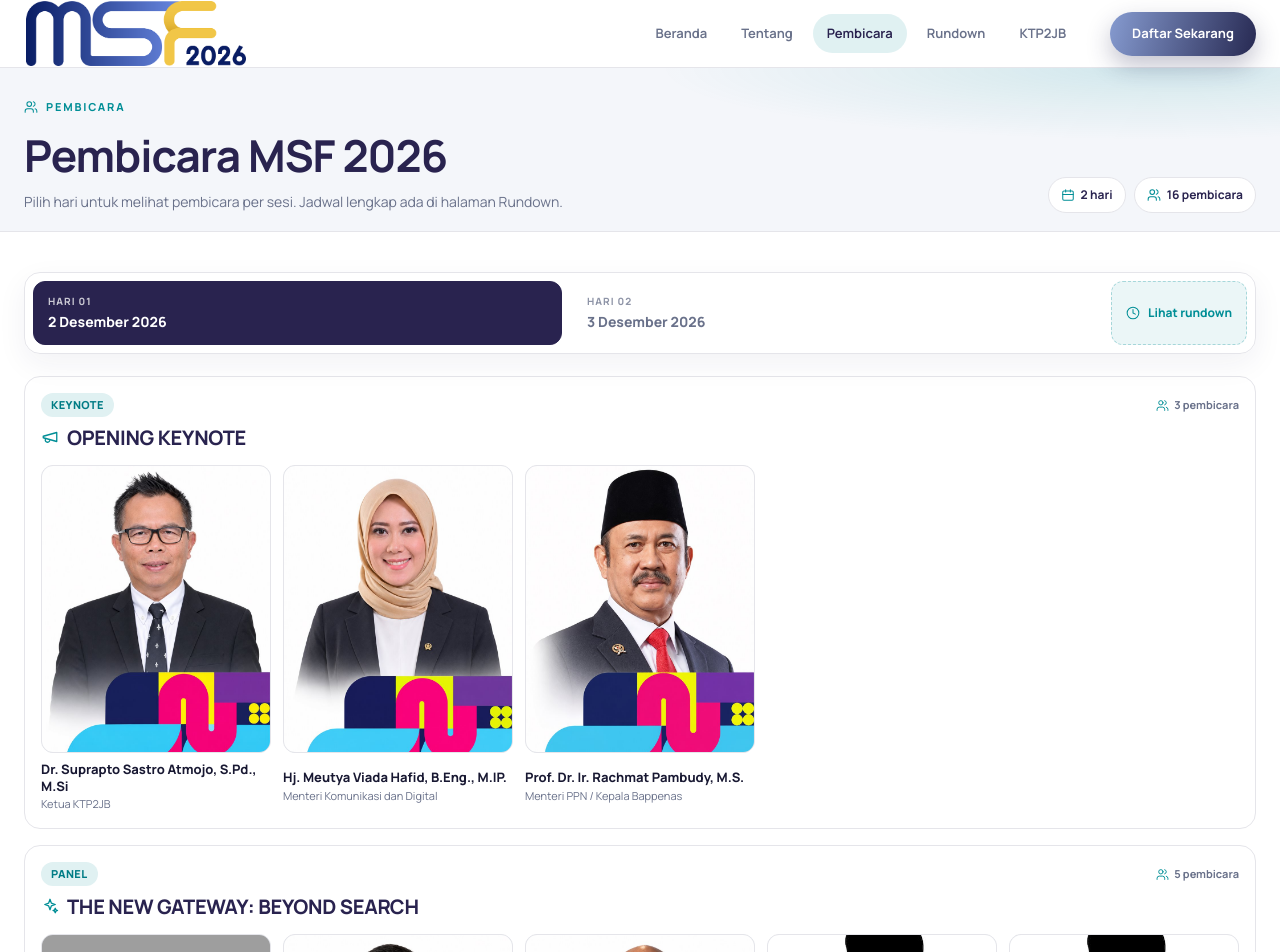
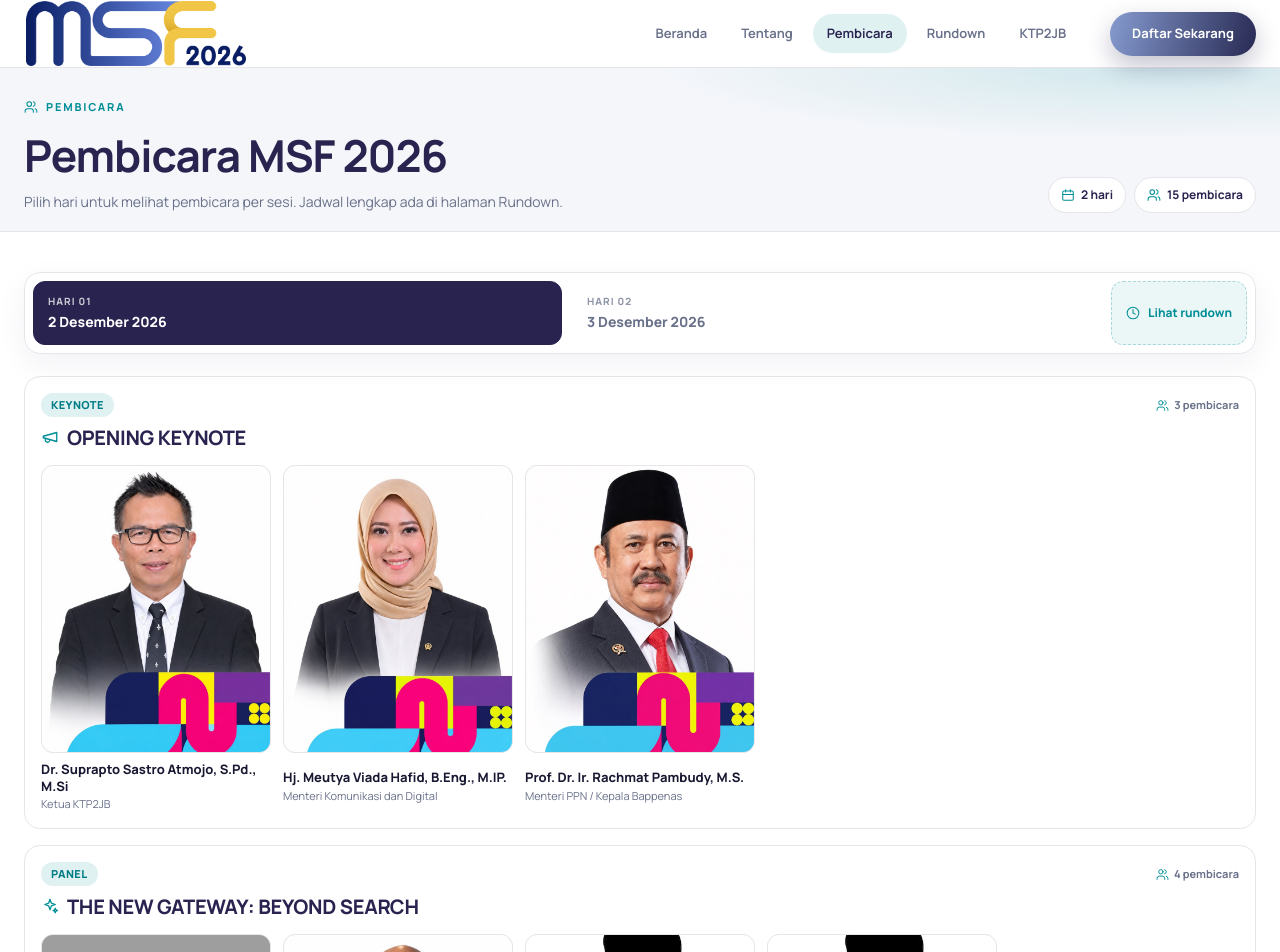
Before and after one commit to RizalMuhamadH/msf-2026, a website: page pembicara.html in a window 1280 px wide. Shown: the top 952 px of the page. Drawn offline with Linux system fonts and the light colour scheme; grey boxes are pictures that could not be loaded.

Commit message:
Remove Hary Tanoesoedibjo from speakers and rundown.
Drop him from home preview as well and reindex session speaker picks.

Co-authored-by: Cursor <cursoragent@cursor.com>

```diff
--- a/pembicara.html
+++ b/pembicara.html
@@ -135,7 +135,6 @@
       { name: 'Hj. Meutya Viada Hafid, B.Eng., M.IP.', title: 'Menteri Komunikasi dan Digital', photo: photo('meutya.jpg') },
       { name: 'Prof. Dr. Ir. Rachmat Pambudy, M.S.', title: 'Menteri PPN / Kepala Bappenas', photo: photo('rachmat.jpg') },
       { name: 'Nezar Patria, S.Fil., M.A., M.B.A.', title: 'Wakil Menteri Komdigi', photo: photo('hires/nezar_patrea.png') },
-      { name: 'Hary Tanoesoedibjo', title: 'Executive Chairman MNC Group', photo: photo('hary.jpg') },
       { name: 'Andi Budiman', title: 'CEO KG Media', photo: photo('andy.jpg') },
       { name: 'Bappenas', title: 'TBA', photo: photo() },
       { name: 'Platform AI', title: 'TBA', photo: photo() },
@@ -169,19 +168,19 @@
             type: 'Panel',
             icon: 'i-sparkles',
             title: 'THE NEW GATEWAY: BEYOND SEARCH',
-            speakers: pick(3, 4, 5, 6, 7),
+            speakers: pick(3, 4, 5, 6),
           },
           {
             type: 'Panel',
             icon: 'i-scale',
             title: 'RULES & ROADMAP',
-            speakers: pick(8, 9, 10, 11, 12),
+            speakers: pick(7, 8, 9, 10, 11),
           },
           {
             type: 'Panel',
             icon: 'i-users',
             title: 'PLATFORM MEDIA FORUM',
-            speakers: pick(13, 14, 15),
+            speakers: pick(12, 13, 14),
           },
           {
             type: 'Forum',
@@ -201,13 +200,13 @@
             type: 'Workshop',
             icon: 'i-cpu',
             title: 'AI Training: AI for Journalism',
-            speakers: pick(20),
+            speakers: pick(19),
           },
           {
             type: 'Panel',
             icon: 'i-sparkles',
             title: 'Media Best Practice: AI dalam Ruang Berita',
-            speakers: pick(16, 17, 18, 19),
+            speakers: pick(15, 16, 17, 18),
           },
         ],
       },
```
Also changed, not shown: index.html (+0 -1 lines), rundown.html (+5 -6 lines).
